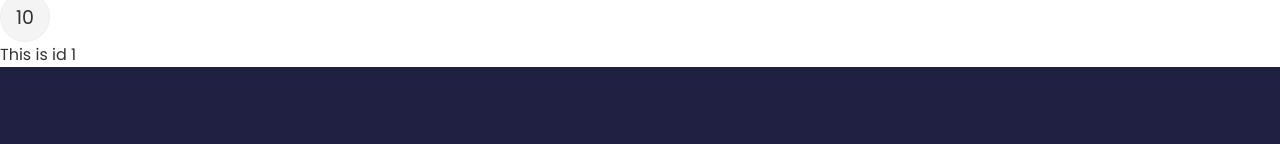
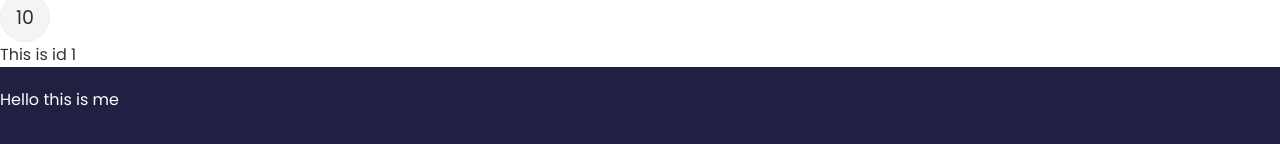
Before and after one commit to JiwanChaudhary/feedback, a React (Create React App) app: page / in a window 1280 px wide. Shown: the part 258-402 px from the top of the page. Built offline with nearby package versions, Linux system fonts and the light colour scheme; a web font is replaced by a local one.

Commit message:
Shared Card Component

```diff
--- a/src/App.js
+++ b/src/App.js
@@ -3,6 +3,7 @@ import "./App.css"
 import Header from "./components/Header";
 import FeedbackList from "./components/FeedbackList";
 import FeedbackData from "./data/FeedbackData";
+import Card from "./components/common/Card";
 
 function App() {
 const [feedback, setFeedback] = useState(FeedbackData);
@@ -11,6 +12,7 @@ const [feedback, setFeedback] = useState(FeedbackData);
     <>
       <Header />
       <FeedbackList feedback={feedback} />
+      <Card>Hello this is me</Card>
     </>
   );
 }
--- /dev/null
+++ b/src/components/common/Card.jsx
@@ -0,0 +1,12 @@
+import React from "react";
+import PropTypes from "prop-types";
+
+function Card({ children }) {
+  return <div>{children}</div>;
+}
+
+Card.propTypes = {
+  children: PropTypes.node.isRequired,
+};
+
+export default Card;
```
